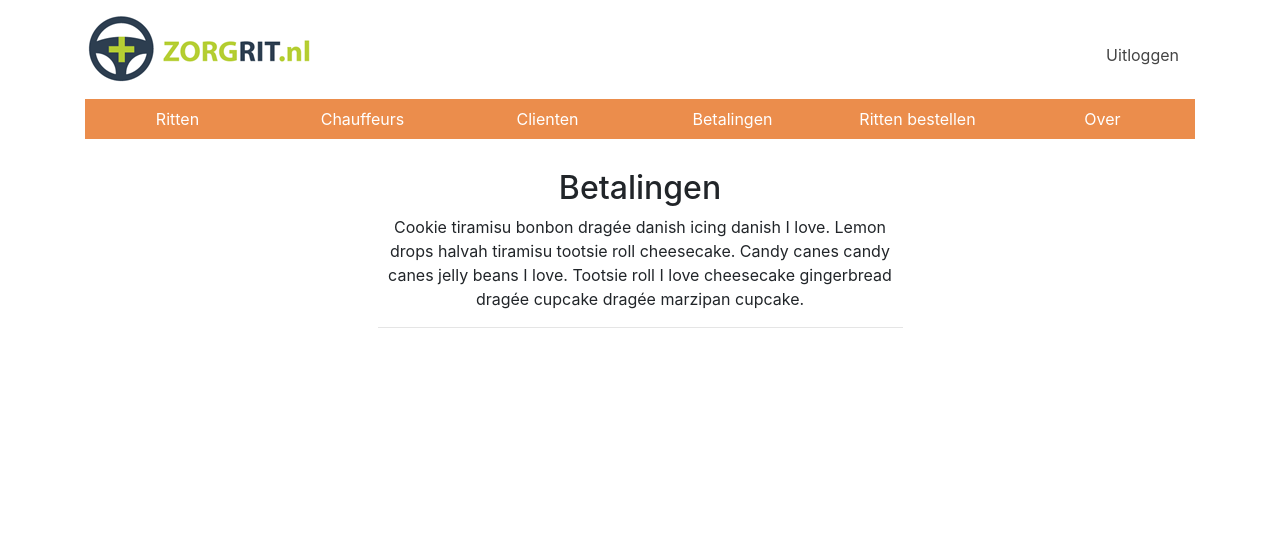
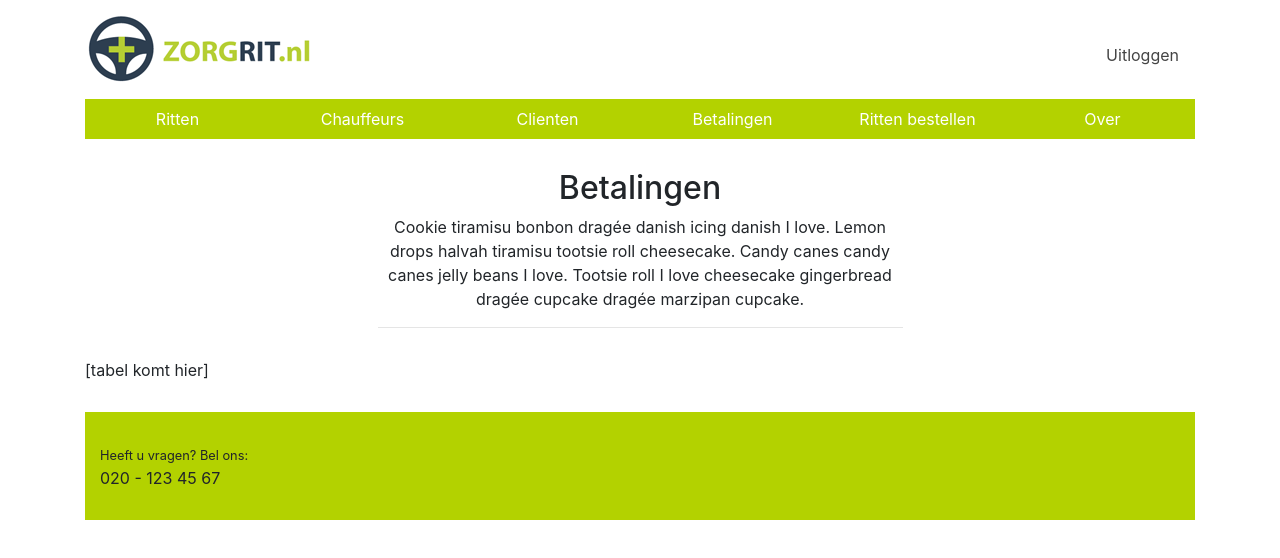
Before and after one commit to MitchDorrestijn/zrit-client, a React (Create React App) app: page / in a window 1280 px wide. Shown: the top 558 px of the page. Built offline with nearby package versions, Linux system fonts and the light colour scheme.

Commit message:
Added footer for the front-end

```diff
--- /dev/null
+++ b/src/main/components/Footer.js
@@ -0,0 +1,15 @@
+import React, { Component } from 'react';
+import { Col } from 'reactstrap';
+
+import '../css/footer.css';
+
+const Footer = (props) => {
+	return (
+    <footer>
+		    <small>Heeft u vragen? Bel ons:</small>
+      <span>020 - 123 45 67</span>
+    </footer>
+	);
+}
+
+export default Footer;
--- a/src/main/container/TablePage.js
+++ b/src/main/container/TablePage.js
@@ -1,6 +1,7 @@
 import React, { Component } from 'react';
 import Header from '../components/Header';
 import TextContent from '../components/TextContent';
+import Footer from '../components/Footer';
 import { Container, Row, Col } from 'reactstrap';
 
 export default class TablePage extends Component {
@@ -13,6 +14,8 @@ export default class TablePage extends Component {
             <TextContent title="Betalingen">
               Cookie tiramisu bonbon dragée danish icing danish I love. Lemon drops halvah tiramisu tootsie roll cheesecake. Candy canes candy canes jelly beans I love. Tootsie roll I love cheesecake gingerbread dragée cupcake dragée marzipan cupcake.
             </TextContent>
+            [tabel komt hier]
+            <Footer />
           </Col>
         </Row>
       </Container>
--- /dev/null
+++ b/src/main/css/footer.css
@@ -0,0 +1,9 @@
+footer {
+  background: #b3d200;
+  padding: 30px 15px;
+  margin-top: 30px;
+}
+
+footer span {
+  display: block;
+}
--- a/src/main/css/navbar.css
+++ b/src/main/css/navbar.css
@@ -12,7 +12,11 @@
 }
 
 .nav {
-  background: #eb8d4c;
+  background: #b3d200;
+}
+
+.nav-item:hover {
+  background: #303c51;
 }
 
 .nav-item a,
@@ -28,10 +32,6 @@
   cursor: pointer;
 }
 
-.nav-item:hover {
-  background: #c5763f;
-}
-
 @media screen and (max-width: 768px) {
   .nav {
     display: block !important;
```
